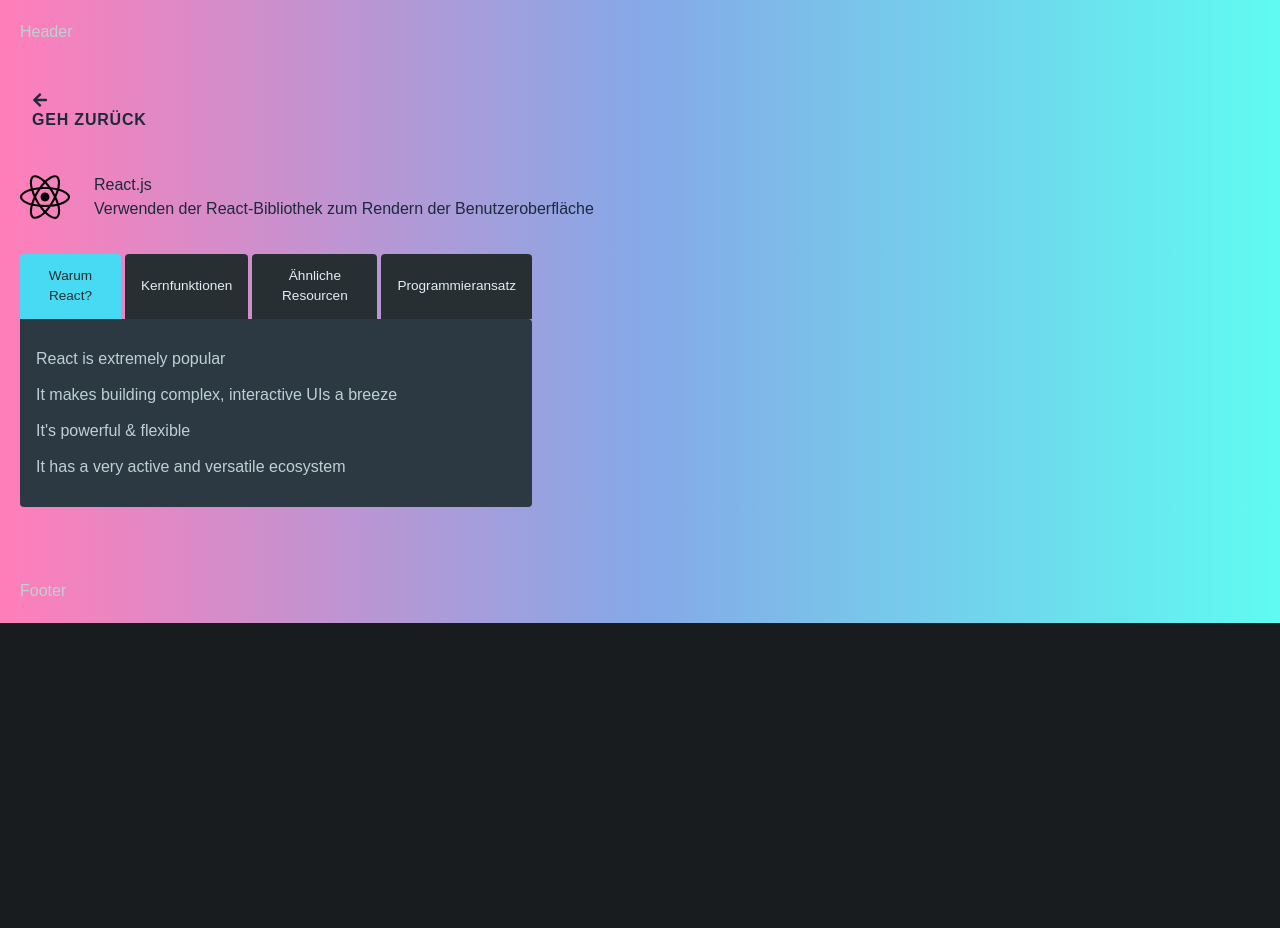
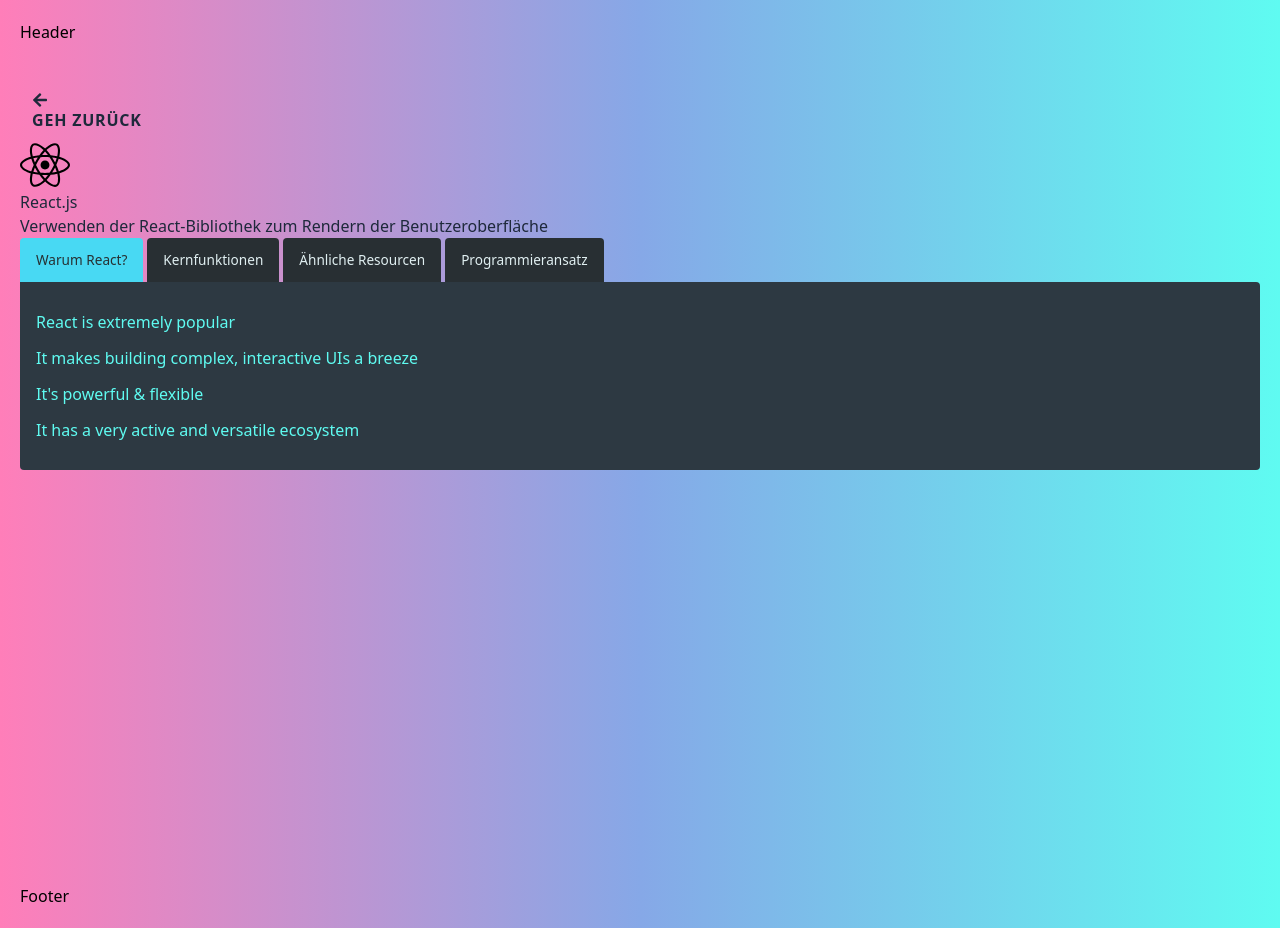
Before and after one commit to vugar-gasimov/rt-challenges, a React (Vite) app: page /activecontent in a window 1280 px wide. Before the commit the page ends 800 px from the top, so only its background shows below. Built offline with nearby package versions, Linux system fonts and the light colour scheme.

Commit message:
small fixation in styles

```diff
--- a/src/pages/ActiveContent/ActiveContent.css
+++ b/src/pages/ActiveContent/ActiveContent.css
@@ -1,42 +1,3 @@
-* {
-  box-sizing: border-box;
-}
-
-body {
-  font-family: sans-serif;
-  background-color: #181c1f;
-  color: #bdd1d4;
-  margin: 2rem;
-}
-
-header {
-  margin: 2rem 0;
-  display: flex;
-  gap: 1.5rem;
-  align-items: center;
-}
-
-header img {
-  width: 3rem;
-  object-fit: contain;
-}
-
-header h1 {
-  margin: 0;
-  color: #48d9f3;
-}
-
-header p {
-  margin: 0;
-  color: #82c2ce;
-}
-
-#tabs {
-  max-width: 32rem;
-  margin: 2rem 0;
-  overflow: hidden;
-}
-
 #tabs menu {
   margin: 0;
   padding: 0;
--- a/src/pages/ActiveContent/ActiveContent.tsx
+++ b/src/pages/ActiveContent/ActiveContent.tsx
@@ -37,7 +37,7 @@
   };
 
   return (
-    <div className='container'>
+    <main className='container min-h-screen'>
       <button onClick={goBack} className='btn text-secondary'>
         <FaArrowLeft />
         Geh zurück
@@ -52,7 +52,7 @@
         </div>
       </header>
 
-      <div id='tabs'>
+      <div id='tabs' className=' text-custom-gradient-end'>
         <menu>
           <button
             className={activeContentIndex === 0 ? 'active' : ''}
@@ -87,7 +87,7 @@
           </ul>
         </div>
       </div>
-    </div>
+    </main>
   );
 };
 
```
